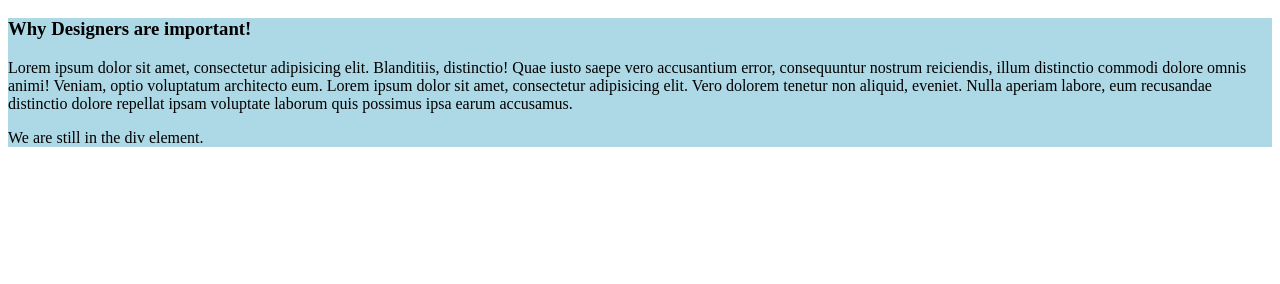
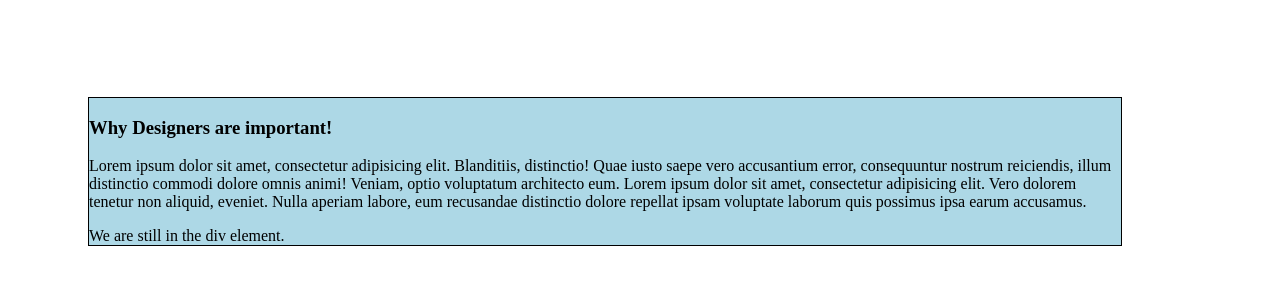
Before and after one commit to chelseascheets/challenge, a plain HTML site: page index.html in a window 1280 px wide. Shown: the part 120-404 px from the top of the page. Drawn offline with Linux system fonts and the light colour scheme.

Commit message:
minor text changes

```diff
--- a/index.html
+++ b/index.html
@@ -16,6 +16,16 @@
     background-color: blue;
 }
 p.solid {border-style: solid;}
+div {
+    border: 1px solid black;
+    margin-top: 100px;
+    margin-bottom: 100px;
+    margin-right: 150px;
+    margin-left: 80px;
+}
+p {
+    text-decoration: bold;
+}
 </style>
 </head>
 <body>
```
